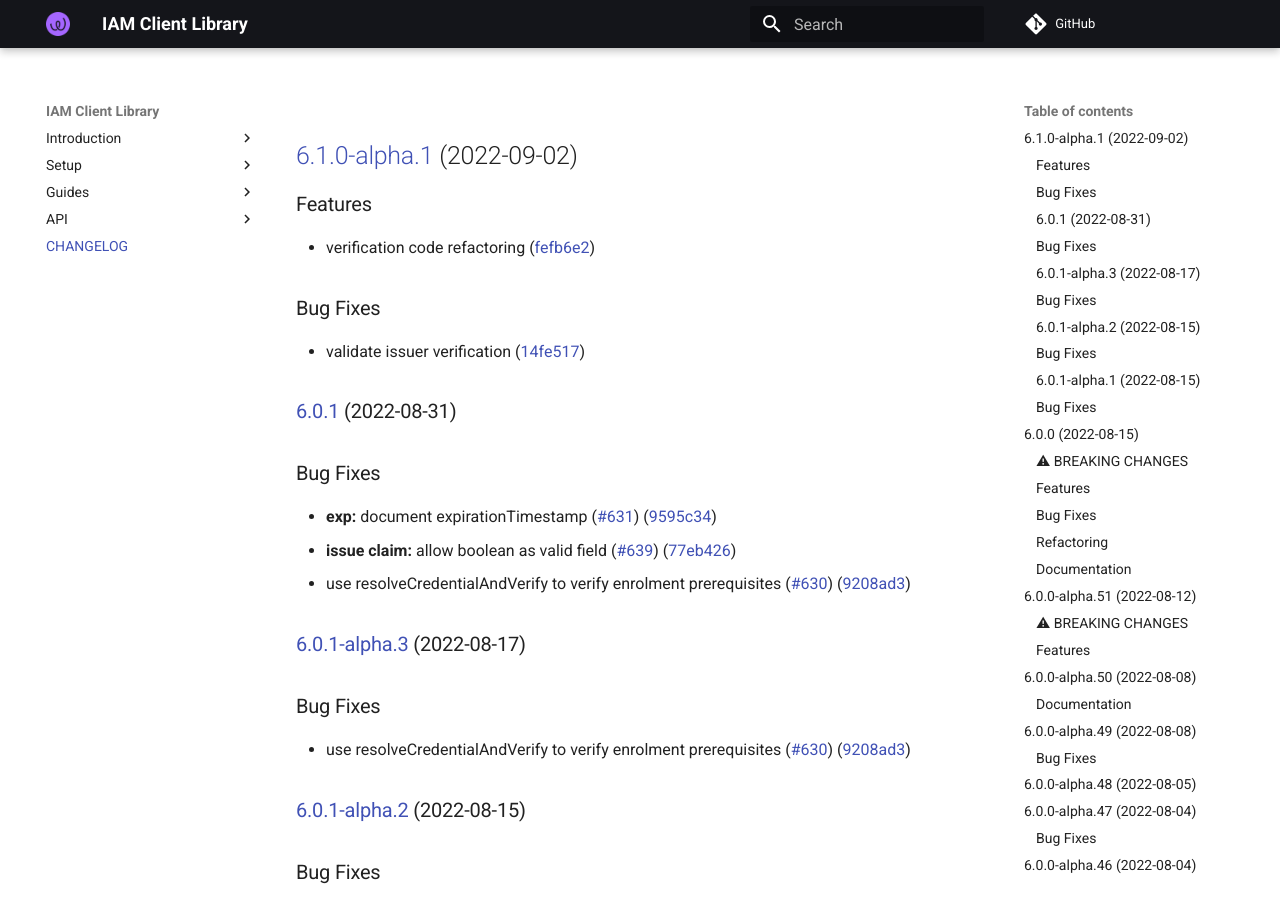
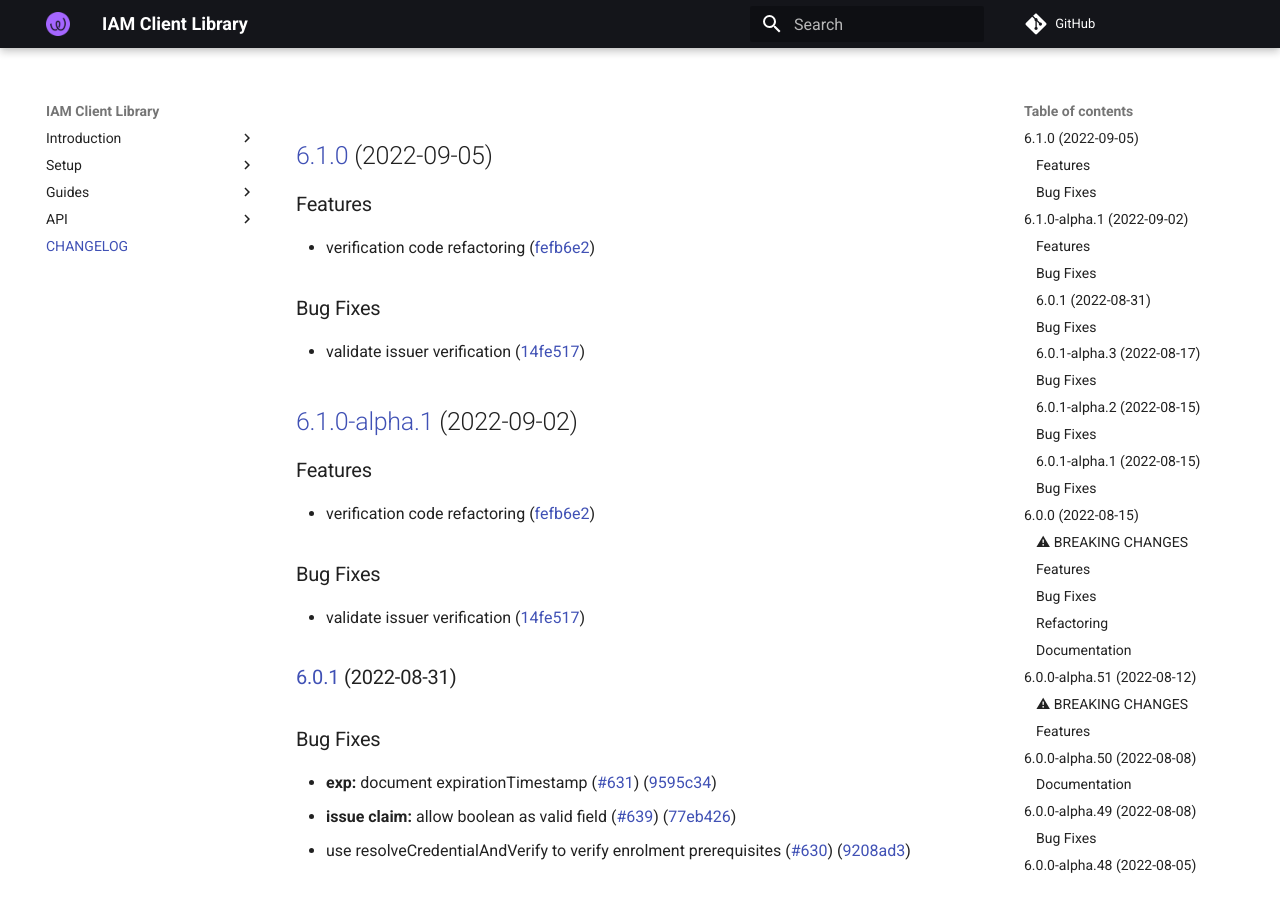
Before and after one commit to energywebfoundation/iam-client-lib, an MkDocs documentation site: the page built from docs/CHANGELOG.md, in a window 1280 px wide and 900 px high. Built offline with MkDocs 1.6.1 and Material for MkDocs 9.7.7, drawn with Linux system fonts in a browser that asks for light colours; comment, search, counter and statistics services are not loaded.

Commit message:
chore(release): 6.1.0 [skip ci]
## [6.1.0](https://github.com/energywebfoundation/iam-client-lib/compare/v6.0.1...v6.1.0) (2022-09-05)

### Features

* verification code refactoring ([fefb6e2](https://github.com/energywebfoundation/iam-client-lib/commit/fefb6e289b458d6989b8e6a2c10796c1d8228989))

### Bug Fixes

* validate issuer verification ([14fe517](https://github.com/energywebfoundation/iam-client-lib/commit/14fe51721f7b00c7972d1501f397b6fae74b4af0))

```diff
--- a/docs/CHANGELOG.md
+++ b/docs/CHANGELOG.md
@@ -1,3 +1,15 @@
+## [6.1.0](https://github.com/energywebfoundation/iam-client-lib/compare/v6.0.1...v6.1.0) (2022-09-05)
+
+
+### Features
+
+* verification code refactoring ([fefb6e2](https://github.com/energywebfoundation/iam-client-lib/commit/fefb6e289b458d6989b8e6a2c10796c1d8228989))
+
+
+### Bug Fixes
+
+* validate issuer verification ([14fe517](https://github.com/energywebfoundation/iam-client-lib/commit/14fe51721f7b00c7972d1501f397b6fae74b4af0))
+
 ## [6.1.0-alpha.1](https://github.com/energywebfoundation/iam-client-lib/compare/v6.0.1...v6.1.0-alpha.1) (2022-09-02)
 
 
--- a/package.json
+++ b/package.json
@@ -1,6 +1,6 @@
 {
   "name": "iam-client-lib",
-  "version": "6.1.0-alpha.1",
+  "version": "6.1.0",
   "description": "Library for Decentralized Identity and Access Management",
   "main": "dist/index.js",
   "module": "dist/index.esm.js",
```
